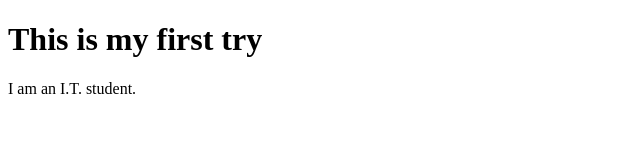
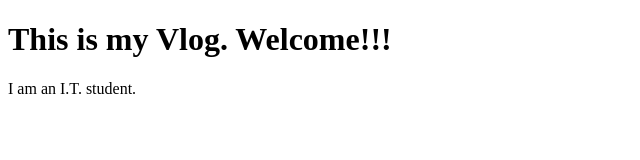
Before and after one commit to michelle8143/myfirsttry, a plain HTML site: page index.html in a window 1280 px wide. Shown: the whole page, without its empty margins (0-640 px from the left). Drawn offline with Linux system fonts and the light colour scheme.

Commit message:
updated file

```diff
--- a/index.html
+++ b/index.html
@@ -1,11 +1,11 @@
 <!DOCTYPE html>
 <html>
 <head>
-<title>Page Title</title>
+<title>My First Try</title>
 </head>
 <body>
 
-<h1>This is my first try</h1>
+<h1>This is my Vlog. Welcome!!!</h1>
 <p>I am an I.T. student.</p>
 
 </body>
```
